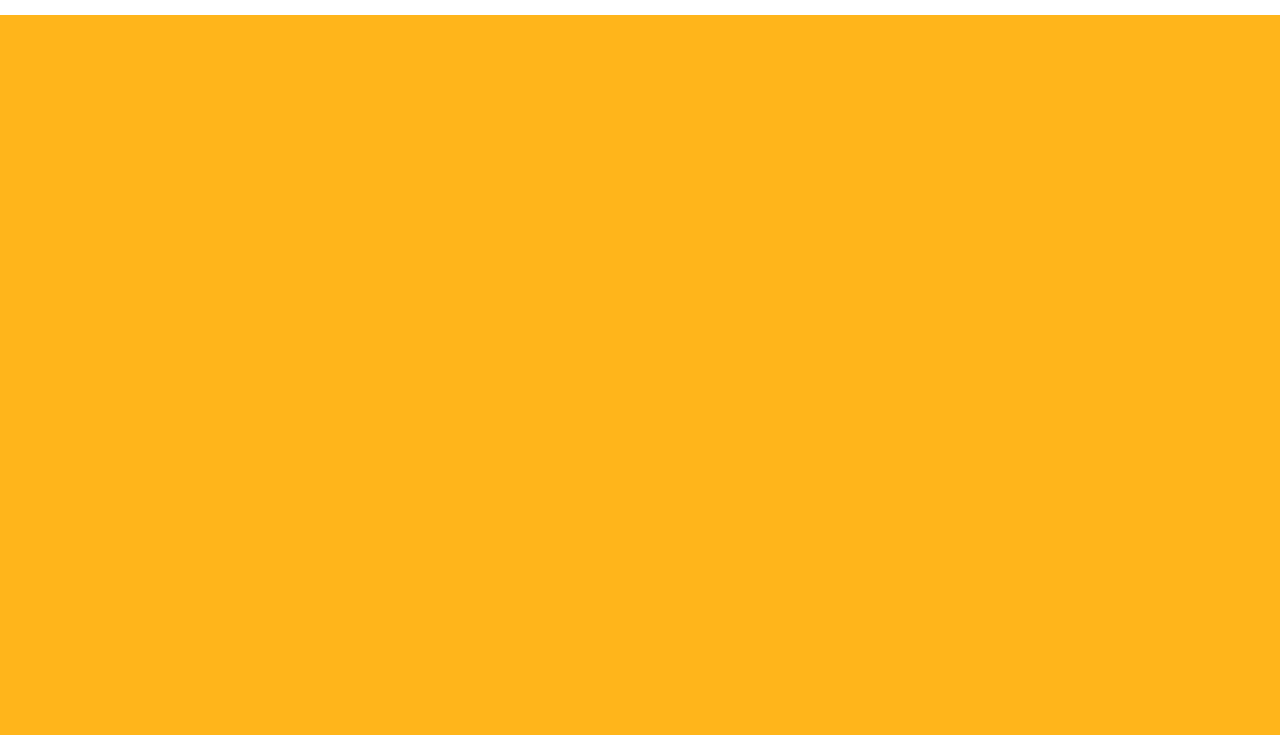
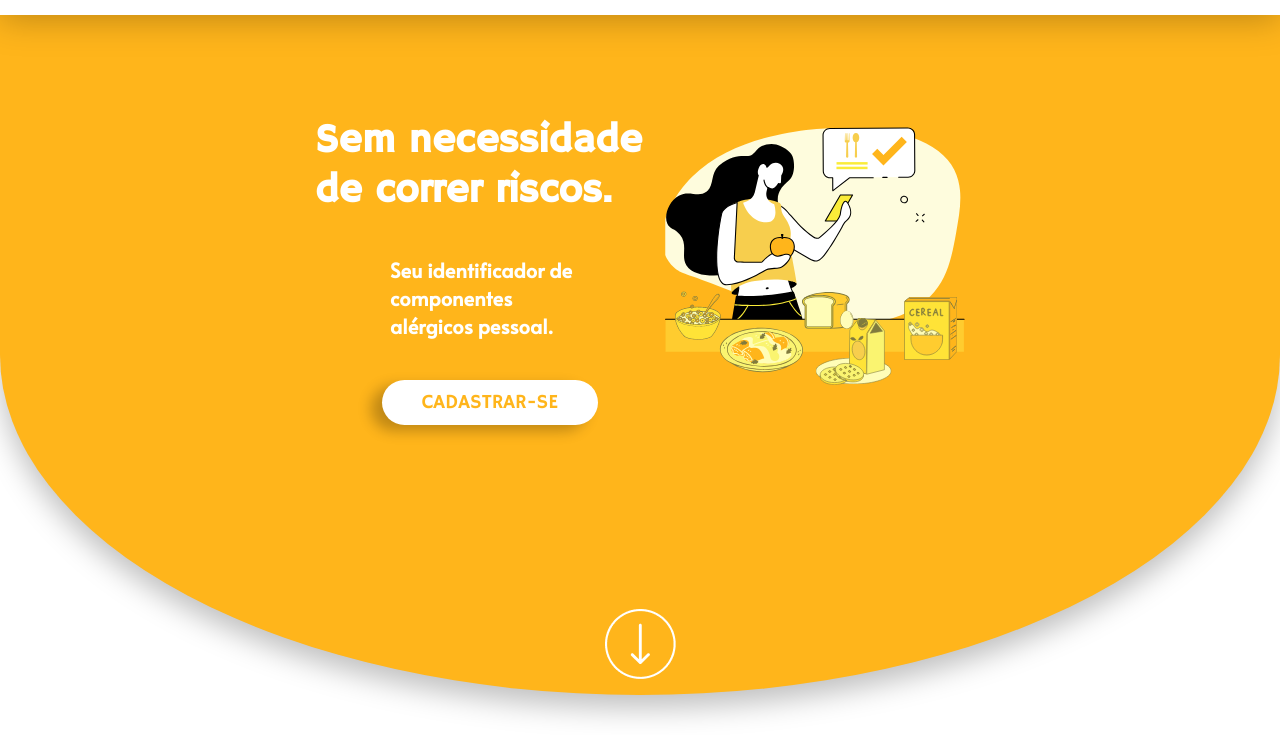
Before and after one commit to andrrc/ICAP-Uniso, a plain HTML site: page src/index.html in a window 1280 px wide. Shown: the part 65-800 px from the top of the page. Drawn offline with Linux system fonts and the light colour scheme.

Commit message:
article initial

```diff
--- a/src/index.html
+++ b/src/index.html
@@ -20,9 +20,18 @@
             </ul>
         </nav>
     </header>
-    <section>
-
+    <section class="inicio-icap">
+        <article>
+            <aside class="aside-textos">
+                <h1>Sem necessidade de correr riscos.</h1>
+                <h2>Seu identificador de componentes alérgicos pessoal.</h2>
+                <a href="#" class="botao-cadastrar">Cadastrar-se</a>
+            </aside>
+            <aside class="aside-imagem">
+                <img src="media/img/imagem_inicio_mulher.svg" alt="mulher inicio" width="300">
+            </aside>
+            <a href="index.html#sobre" class="arrow-down"><img src="media/img/seta para baixo.png" alt="seta para baixo"></a>
+        </article>
     </section>
 </body>
-
 </html>
--- a/src/style/style.css
+++ b/src/style/style.css
@@ -4,18 +4,18 @@
     --verde-escuro:#807B3E;
 }
 @font-face {
-    font-family: 'titulos';
+    font-family: 'Hammersmith';
     src: url(../media/font/HammersmithOne-Regular.ttf);
 }
 @font-face {
-    font-family: 'descricoes';
+    font-family: 'Alata';
     src: url(../media/font/Alata-Regular.ttf);
 }
 html, body{
     height: 100%;
 }
 body{
-    background-color: var(--laranja);
+    background-color: #Ffff;
 }
 *{
     padding: 0;
@@ -23,6 +23,12 @@ body{
     box-sizing: border-box;
     text-decoration: none;
     list-style: none;
+}
+
+/* Inicio Header */
+nav{
+    fill: var(--Amarelo-fundo-do-site, #FEFCDD);
+    filter: drop-shadow(0px 4px 17.2px rgba(0, 0, 0, 0.25));
 }
 header,nav{
     width: 100vw;
@@ -58,7 +64,7 @@ li > a{
     color: var(--verde-escuro);
 }
 a{
-    font-family: 'descricoes';
+    font-family: 'Alata';
     font-weight: 400;
     font-size: 20px;
 }
@@ -66,3 +72,62 @@ a{
     gap: 20px;
     display: flex;
 }
+/* Fim Header*/
+
+/* Inicio Info*/
+.inicio-icap{
+    width: 100vw;
+    height: 85%;
+    background-color: var(--laranja);
+    border-radius: 0 0 50% 50%;
+    display: flex;
+    justify-content: center;
+    align-items: top;
+    box-shadow: 0px 13px 28.3px 0px rgba(0, 0, 0, 0.25);
+}
+article{
+    width: 75%;
+    height: 75%;
+    display: flex;
+    justify-content: center;
+}
+h1{
+    font-family: 'Hammersmith';
+    font-size: 40px;
+    width: 350px;
+}
+h2{
+    font-family: 'Alata';
+    font-size: 20px;
+    width: 200px;
+}
+.botao-cadastrar{
+    text-transform: uppercase;
+    font-family: "Hammersmith";
+    background-color: white;
+    padding-inline: 40px;
+    padding-block: 10px;
+    border-radius: 50px;
+    color: var(--laranja);
+    box-shadow: rgba(0, 0, 0, 0.247) -11px 6px 14px;
+}
+.aside-textos{
+    display: flex;
+    flex-direction: column;
+    justify-content: center;
+    align-items: center;
+    gap: 40px;
+
+}
+.aside-imagem{
+    display: flex;
+    justify-content: center;
+    align-items: center;
+}
+aside > h1, aside > h2, aside > a {
+    color: white;
+}
+.arrow-down{
+    position: absolute;
+    bottom: 50px;
+}
```
Also changed, not shown: src/media/img/seta para baixo.png (added).
